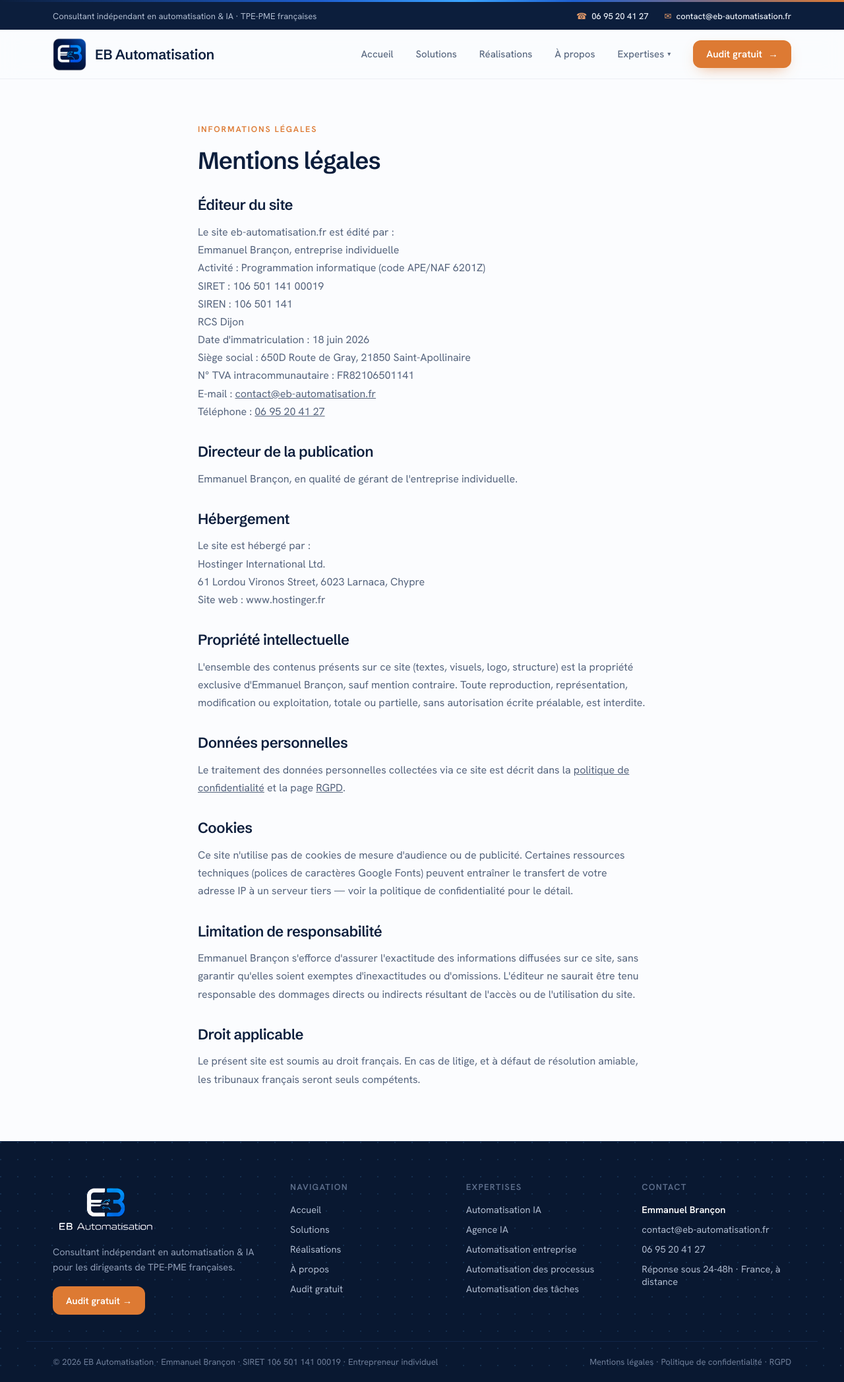
After one commit to Fayen21/venv, a WordPress theme: template wordpress/generatepress_child/page-templates/template-mentions-legales.php in a window 1280 px wide. The commit adds this page. Shown: the whole page at 66% size. Run offline with PHP 8.4 and a stand-in for WordPress, Linux system fonts and the light colour scheme; the site name, menu and one post (Sample post) are stand-ins, and other content is empty.

Commit message:
Ajoute les pages Mentions légales, Politique de confidentialité et RGPD
- 3 nouveaux page-templates réutilisant header/footer et les classes CSS
  existantes uniquement (aucune nouvelle règle de mise en page, à
  l'exception d'un style de lien pour le footer).
- Contenu complet avec les informations légales fournies : SIRET, SIREN,
  RCS Dijon, siège social, TVA intracommunautaire, hébergeur Hostinger.
- Durées de conservation des données (candidats, intervenants, prospects,
  clients) sur la politique de confidentialité et la page RGPD.
- Footer : le SIRET placeholder est remplacé par le vrai SIRET
  (106 501 141 00019), et "Mentions légales · Politique de
  confidentialité · RGPD" devient trois vrais liens vers les nouvelles
  pages (jusqu'ici du texte non cliquable).
- eb_url()/eb_current_page_key()/eb_seo_data() étendus pour les 3
  nouvelles pages (title/meta/OG/canonical cohérents avec les 10 pages
  existantes).

Aucun changement visuel sur les pages existantes en dehors des 3 liens
du footer désormais cliquables.

```diff
--- a/wordpress/generatepress_child/assets/css/layout.css
+++ b/wordpress/generatepress_child/assets/css/layout.css
@@ -364,6 +364,11 @@ a:focus-visible,button:focus-visible,input:focus-visible,select:focus-visible,te
   font-size:13px;
   color:var(--muted-4);
 }
+.site-footer__bottom span a{
+  color:inherit;
+  text-decoration:none;
+}
+.site-footer__bottom span a:hover{ color:#fff; }
 
 /* ==================== responsive ==================== */
 @media (max-width:1100px){
--- a/wordpress/generatepress_child/footer.php
+++ b/wordpress/generatepress_child/footer.php
@@ -46,8 +46,8 @@ if ( ! defined( 'ABSPATH' ) ) {
     </div>
   </div>
   <div class="site-footer__bottom">
-    <span>© 2026 EB Automatisation · Emmanuel Brançon · SIRET 000 000 000 00000 · Entrepreneur individuel</span>
-    <span>Mentions légales · Politique de confidentialité · RGPD</span>
+    <span>© 2026 EB Automatisation · Emmanuel Brançon · SIRET 106 501 141 00019 · Entrepreneur individuel</span>
+    <span><a href="<?php echo esc_url( eb_url( 'mentions-legales' ) ); ?>">Mentions légales</a> · <a href="<?php echo esc_url( eb_url( 'confidentialite' ) ); ?>">Politique de confidentialité</a> · <a href="<?php echo esc_url( eb_url( 'rgpd' ) ); ?>">RGPD</a></span>
   </div>
 </footer>
 
--- a/wordpress/generatepress_child/functions.php
+++ b/wordpress/generatepress_child/functions.php
@@ -40,6 +40,9 @@ function eb_url( $page ) {
 		'automatisation-ia'         => home_url( '/automatisation-ia/' ),
 		'automatisation-processus'  => home_url( '/automatisation-processus/' ),
 		'automatisation-taches'     => home_url( '/automatisation-taches/' ),
+		'mentions-legales'          => home_url( '/mentions-legales/' ),
+		'confidentialite'           => home_url( '/confidentialite/' ),
+		'rgpd'                      => home_url( '/rgpd/' ),
 	);
 
 	return isset( $map[ $page ] ) ? $map[ $page ] : home_url( '/' );
@@ -75,6 +78,9 @@ function eb_current_page_key() {
 		'page-templates/template-pillar-automatisation-ia.php'         => 'automatisation-ia',
 		'page-templates/template-pillar-automatisation-processus.php'  => 'automatisation-processus',
 		'page-templates/template-pillar-automatisation-taches.php'     => 'automatisation-taches',
+		'page-templates/template-mentions-legales.php'                 => 'mentions-legales',
+		'page-templates/template-confidentialite.php'                  => 'confidentialite',
+		'page-templates/template-rgpd.php'                             => 'rgpd',
 	);
 
 	foreach ( $templates as $file => $key ) {
@@ -340,6 +346,33 @@ function eb_seo_data() {
 				array( 'q' => "Combien de temps faut-il pour la mettre en place ?", 'a' => "Une tâche bien définie, avec un déclencheur et une règle stables, se met en place en quelques jours à deux semaines, tests inclus." ),
 			),
 		),
+		'mentions-legales'          => array(
+			'title'       => "Mentions légales — EB Automatisation",
+			'description' => "Mentions légales du site eb-automatisation.fr : éditeur, hébergeur, propriété intellectuelle et droit applicable.",
+			'og_title'    => "Mentions légales — EB Automatisation",
+			'og_desc'     => "Mentions légales du site eb-automatisation.fr.",
+			'tw_title'    => "Mentions légales — EB Automatisation",
+			'tw_desc'     => "Mentions légales du site eb-automatisation.fr.",
+			'canonical'   => eb_url( 'mentions-legales' ),
+		),
+		'confidentialite'           => array(
+			'title'       => "Politique de confidentialité — EB Automatisation",
+			'description' => "Comment EB Automatisation collecte, utilise et protège vos données personnelles sur eb-automatisation.fr.",
+			'og_title'    => "Politique de confidentialité — EB Automatisation",
+			'og_desc'     => "Comment EB Automatisation collecte, utilise et protège vos données personnelles.",
+			'tw_title'    => "Politique de confidentialité — EB Automatisation",
+			'tw_desc'     => "Comment EB Automatisation collecte, utilise et protège vos données personnelles.",
+			'canonical'   => eb_url( 'confidentialite' ),
+		),
+		'rgpd'                      => array(
+			'title'       => "RGPD — Vos droits sur vos données | EB Automatisation",
+			'description' => "Vos droits RGPD (accès, rectification, effacement, opposition, portabilité) et comment les exercer auprès d'EB Automatisation.",
+			'og_title'    => "RGPD — Vos droits sur vos données | EB Automatisation",
+			'og_desc'     => "Vos droits RGPD et comment les exercer auprès d'EB Automatisation.",
+			'tw_title'    => "RGPD — Vos droits sur vos données | EB Automatisation",
+			'tw_desc'     => "Vos droits RGPD et comment les exercer auprès d'EB Automatisation.",
+			'canonical'   => eb_url( 'rgpd' ),
+		),
 	);
 }
 
--- /dev/null
+++ b/wordpress/generatepress_child/page-templates/template-mentions-legales.php
@@ -0,0 +1,58 @@
+<?php
+if ( ! defined( 'ABSPATH' ) ) {
+	exit;
+}
+
+/**
+ * Template Name: EB — Mentions légales
+ */
+?>
+<?php get_header(); ?>
+<main id="main">
+  <section class="section" style="max-width:760px;padding-top:64px;padding-bottom:80px;">
+    <div class="eyebrow">Informations légales</div>
+    <h1 style="margin-top:18px;font-size:36px;">Mentions légales</h1>
+
+    <div style="margin-top:32px;color:var(--text-2);font-size:16px;line-height:1.7;">
+
+      <h2 style="font-size:22px;margin-top:36px;margin-bottom:14px;">Éditeur du site</h2>
+      <p>Le site eb-automatisation.fr est édité par :</p>
+      <p>Emmanuel Brançon, entreprise individuelle<br>
+      Activité : Programmation informatique (code APE/NAF 6201Z)<br>
+      SIRET : 106 501 141 00019<br>
+      SIREN : 106 501 141<br>
+      RCS Dijon<br>
+      Date d'immatriculation : 18 juin 2026<br>
+      Siège social : 650D Route de Gray, 21850 Saint-Apollinaire<br>
+      N° TVA intracommunautaire : FR82106501141<br>
+      E-mail : <a href="mailto:contact@eb-automatisation.fr">contact@eb-automatisation.fr</a><br>
+      Téléphone : <a href="tel:+33695204127">06 95 20 41 27</a></p>
+
+      <h2 style="font-size:22px;margin-top:36px;margin-bottom:14px;">Directeur de la publication</h2>
+      <p>Emmanuel Brançon, en qualité de gérant de l'entreprise individuelle.</p>
+
+      <h2 style="font-size:22px;margin-top:36px;margin-bottom:14px;">Hébergement</h2>
+      <p>Le site est hébergé par :<br>
+      Hostinger International Ltd.<br>
+      61 Lordou Vironos Street, 6023 Larnaca, Chypre<br>
+      Site web : www.hostinger.fr</p>
+
+      <h2 style="font-size:22px;margin-top:36px;margin-bottom:14px;">Propriété intellectuelle</h2>
+      <p>L'ensemble des contenus présents sur ce site (textes, visuels, logo, structure) est la propriété exclusive d'Emmanuel Brançon, sauf mention contraire. Toute reproduction, représentation, modification ou exploitation, totale ou partielle, sans autorisation écrite préalable, est interdite.</p>
+
+      <h2 style="font-size:22px;margin-top:36px;margin-bottom:14px;">Données personnelles</h2>
+      <p>Le traitement des données personnelles collectées via ce site est décrit dans la <a href="<?php echo esc_url( eb_url( 'confidentialite' ) ); ?>">politique de confidentialité</a> et la page <a href="<?php echo esc_url( eb_url( 'rgpd' ) ); ?>">RGPD</a>.</p>
+
+      <h2 style="font-size:22px;margin-top:36px;margin-bottom:14px;">Cookies</h2>
+      <p>Ce site n'utilise pas de cookies de mesure d'audience ou de publicité. Certaines ressources techniques (polices de caractères Google Fonts) peuvent entraîner le transfert de votre adresse IP à un serveur tiers — voir la politique de confidentialité pour le détail.</p>
+
+      <h2 style="font-size:22px;margin-top:36px;margin-bottom:14px;">Limitation de responsabilité</h2>
+      <p>Emmanuel Brançon s'efforce d'assurer l'exactitude des informations diffusées sur ce site, sans garantir qu'elles soient exemptes d'inexactitudes ou d'omissions. L'éditeur ne saurait être tenu responsable des dommages directs ou indirects résultant de l'accès ou de l'utilisation du site.</p>
+
+      <h2 style="font-size:22px;margin-top:36px;margin-bottom:14px;">Droit applicable</h2>
+      <p>Le présent site est soumis au droit français. En cas de litige, et à défaut de résolution amiable, les tribunaux français seront seuls compétents.</p>
+
+    </div>
+  </section>
+</main>
+<?php get_footer(); ?>
```
Also changed, not shown: wordpress/generatepress_child/page-templates/template-confidentialite.php (added, +53 -0 lines), wordpress/generatepress_child/page-templates/template-rgpd.php (added, +47 -0 lines).
